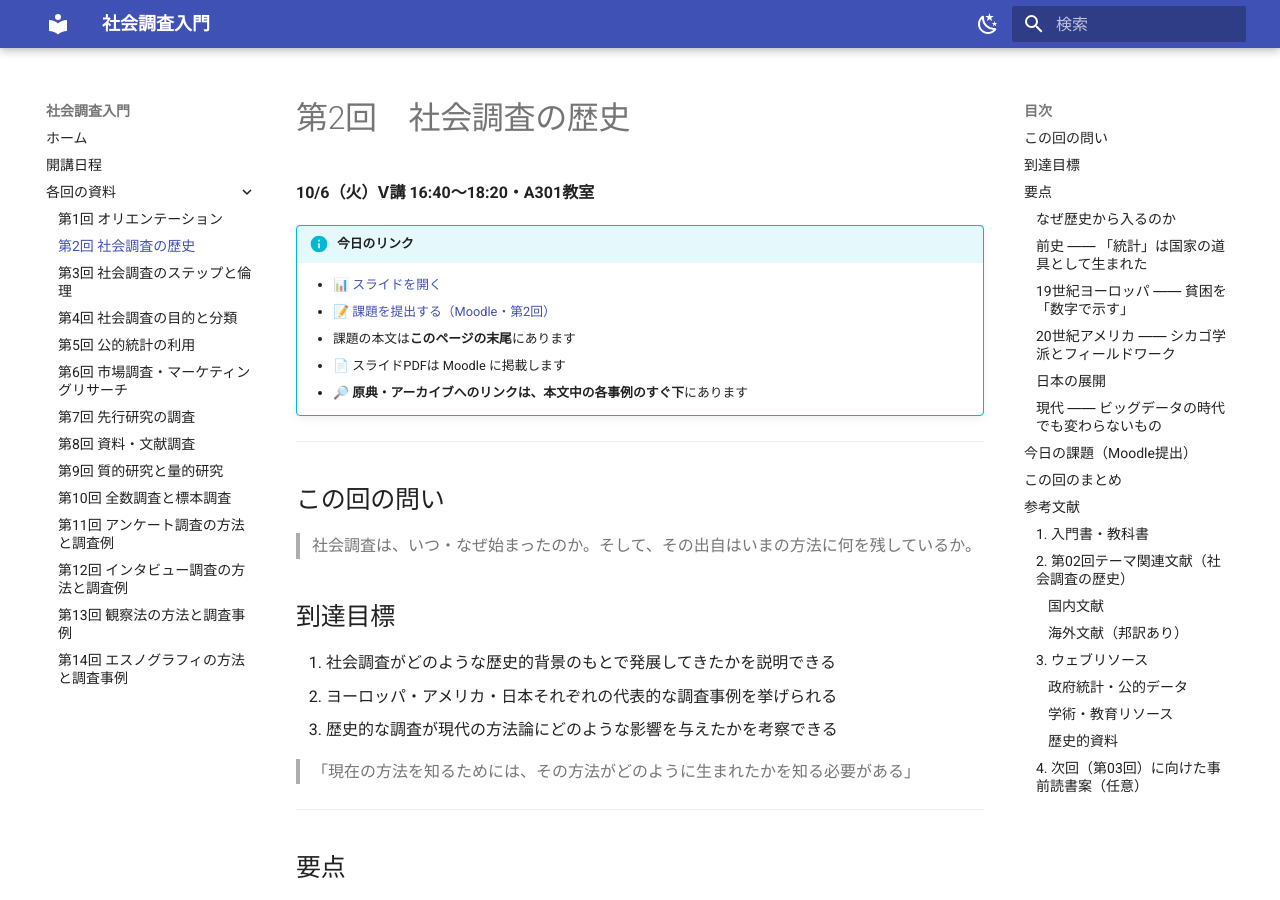
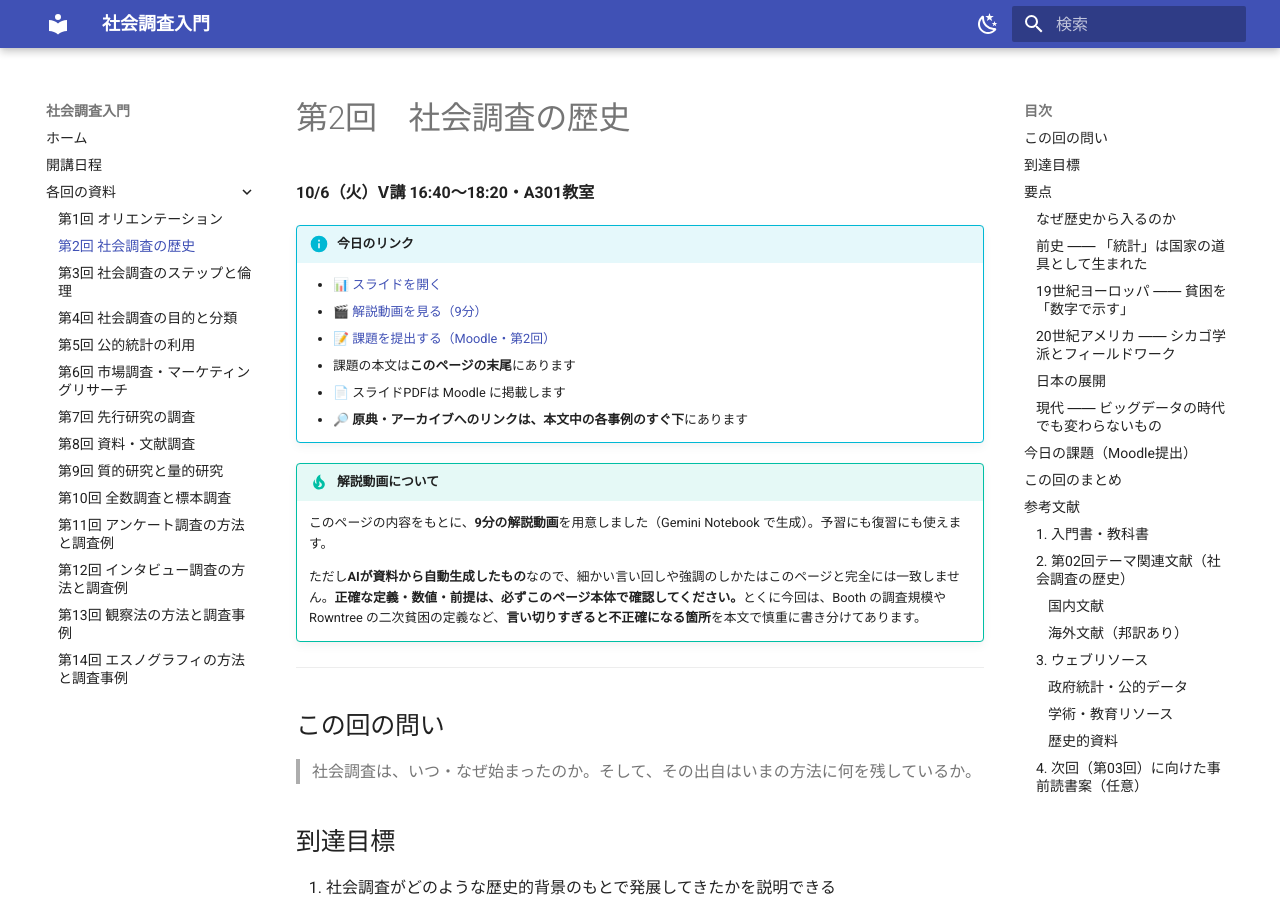
Before and after one commit to aonoa68/shakaichosa, an MkDocs documentation site: the page built from docs/week02.md, in a window 1280 px wide and 900 px high. Built offline with MkDocs 1.6.1 and Material for MkDocs 9.7.7, drawn with Linux system fonts in a browser that asks for light colours.

Commit message:
第2回に解説動画（NotebookLM）のリンクと注意書きを追加
第1回と同じ構成に揃えた。

- 「今日のリンク」にスライドの次に動画リンクを置いた
  （「統計調査と現代ビッグデータ」9分09秒）
- 第1回と同じ「解説動画について」の注意書きを追加。
  AIが自動生成したものなので言い回しはページと一致しない、
  正確な定義・数値・前提はページ本体で確認する、と明記した
- 第2回については、Booth の調査規模や Rowntree の二次貧困の定義など
  言い切りすぎると不正確になる箇所を本文で慎重に書き分けてあるため、
  その点を注意書きで具体的に指摘した

Co-Authored-By: Claude Opus 5 (1M context) <noreply@anthropic.com>
Claude-Session: https://claude.ai/code/session_01VNG6MY7caqH6ZBqg92AUZE

```diff
--- a/docs/week02.md
+++ b/docs/week02.md
@@ -4,10 +4,16 @@
 
 !!! info "今日のリンク"
     - 📊 [スライドを開く](slides/02.html)
+    - [🎬 解説動画を見る（9分）](https://notebook.google.com/notebook/d16c8038-d186-4076-86ea-5a69bdff886f)
     - [📝 課題を提出する（Moodle・第2回）](https://moodle.hokusei.ac.jp/mod/assign/view.php?id=990651)
     - 課題の本文は**このページの末尾**にあります
     - 📄 スライドPDFは Moodle に掲載します
     - 🔎 **原典・アーカイブへのリンクは、本文中の各事例のすぐ下**にあります
+
+!!! tip "解説動画について"
+    このページの内容をもとに、**9分の解説動画**を用意しました（Gemini Notebook で生成）。予習にも復習にも使えます。
+
+    ただし**AIが資料から自動生成したもの**なので、細かい言い回しや強調のしかたはこのページと完全には一致しません。**正確な定義・数値・前提は、必ずこのページ本体で確認してください。**とくに今回は、Booth の調査規模や Rowntree の二次貧困の定義など、**言い切りすぎると不正確になる箇所**を本文で慎重に書き分けてあります。
 
 ---
 
```
